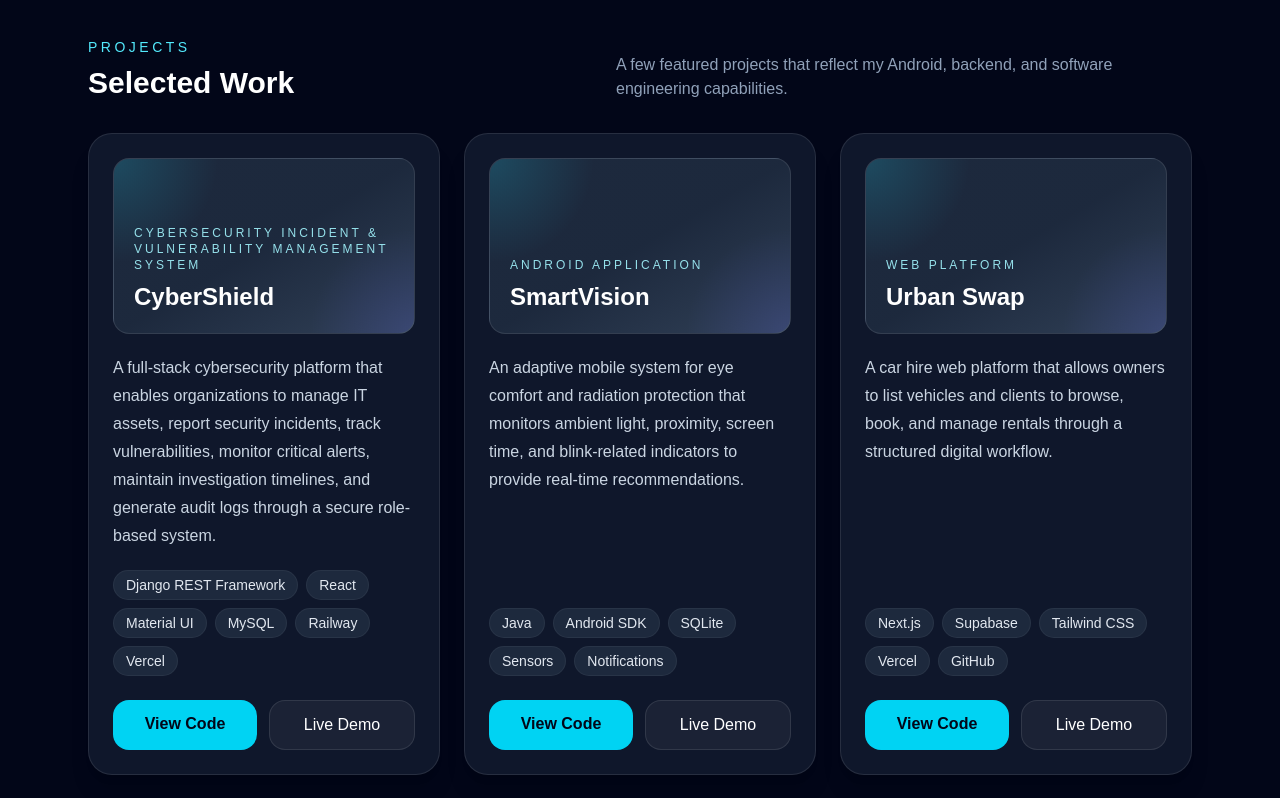
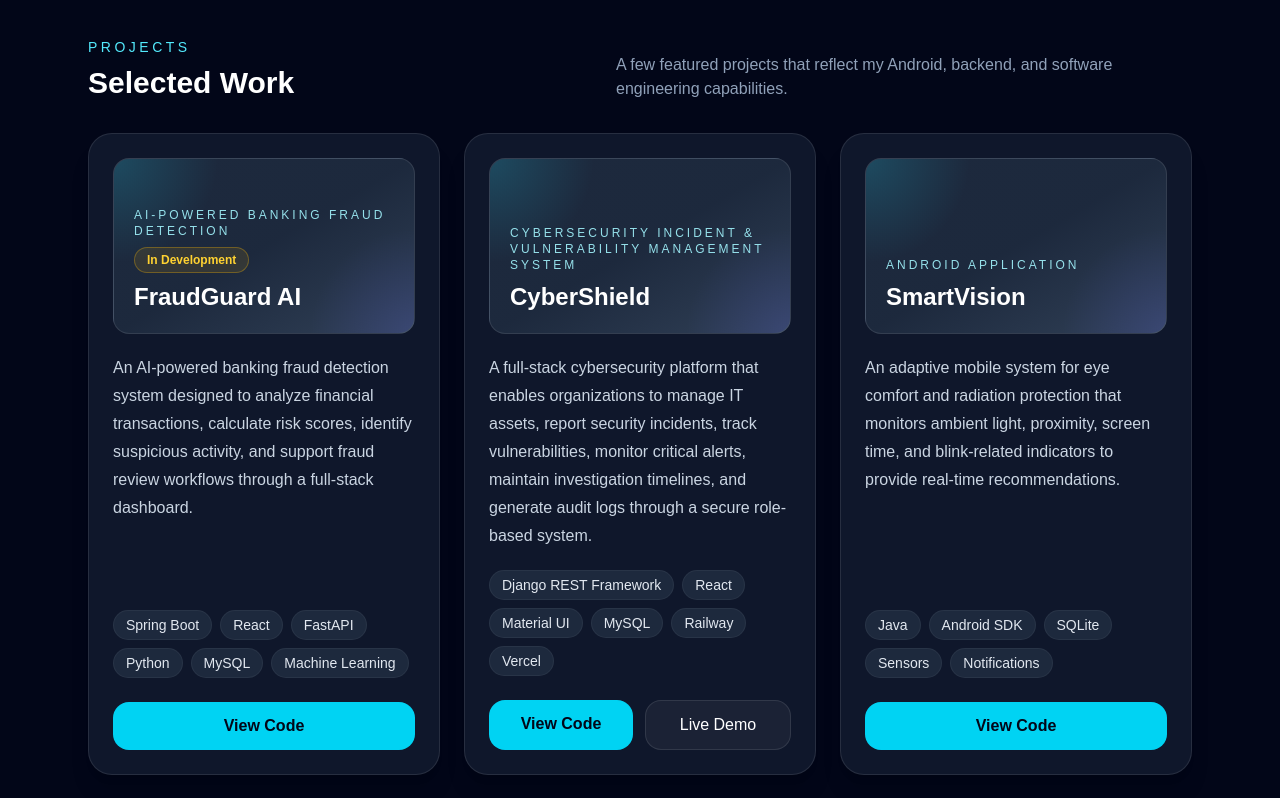
Before and after one commit to JobMunyoki/my-portfolio, a Next.js app: page / in a window 1280 px wide. Shown: the part 2480-3278 px from the top of the page. Built offline with nearby package versions, Linux system fonts and the light colour scheme.

Commit message:
Add FraudGuard AI and improve project cards

```diff
--- a/app/page.js
+++ b/app/page.js
@@ -26,6 +26,23 @@ export default function PortfolioWebsite() {
   ];
 
   const projects = [
+    {
+  title: "FraudGuard AI",
+  category: "AI-Powered Banking Fraud Detection",
+  status: "In Development",
+  description:
+    "An AI-powered banking fraud detection system designed to analyze financial transactions, calculate risk scores, identify suspicious activity, and support fraud review workflows through a full-stack dashboard.",
+  tech: [
+    "Spring Boot",
+    "React",
+    "FastAPI",
+    "Python",
+    "MySQL",
+    "Machine Learning"
+  ],
+  github: "https://github.com/JobMunyoki/fraudguard-ai",
+  demo: "#"
+},
     {
       title: "CyberShield",
       category: "Cybersecurity Incident & Vulnerability Management System",
@@ -377,6 +394,11 @@ export default function PortfolioWebsite() {
                 <div className="absolute inset-0 bg-[radial-gradient(circle_at_top_left,_rgba(34,211,238,0.2),_transparent_30%),radial-gradient(circle_at_bottom_right,_rgba(99,102,241,0.18),_transparent_30%)]" />
                 <div className="absolute inset-0 flex flex-col items-start justify-end p-5">
                   <span className="text-xs uppercase tracking-[0.25em] text-cyan-200/90 mb-2">{project.category}</span>
+                  {project.status && (
+                    <span className="mb-2 inline-flex w-fit rounded-full border border-amber-400/30 bg-amber-400/10 px-3 py-1 text-xs font-semibold text-amber-300">
+                      {project.status}
+                    </span>
+                  )}
                   <h3 className="text-2xl font-semibold">{project.title}</h3>
                 </div>
               </div>
@@ -400,12 +422,16 @@ export default function PortfolioWebsite() {
                 >
                   View Code
                 </a>
+                {project.demo !== "#" && (
                 <a
                   href={project.demo}
+                  target="_blank"
+                  rel="noreferrer"
                   className="flex-1 text-center px-4 py-3 rounded-2xl border border-white/10 bg-white/5 font-medium hover:bg-white/10 transition"
                 >
                   Live Demo
                 </a>
+              )}
               </div>
             </div>
           ))}
```
Also changed, not shown: 1 other file (tests, documents, lock files or other folders).
